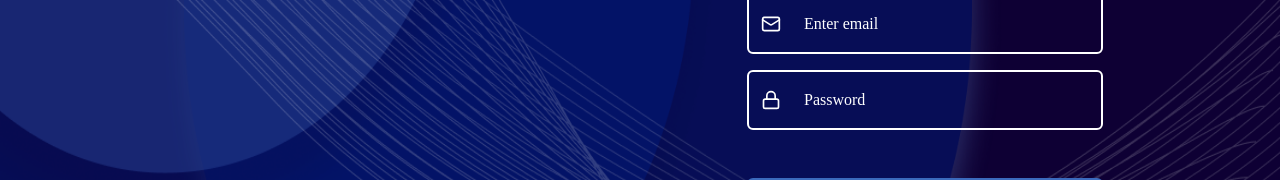
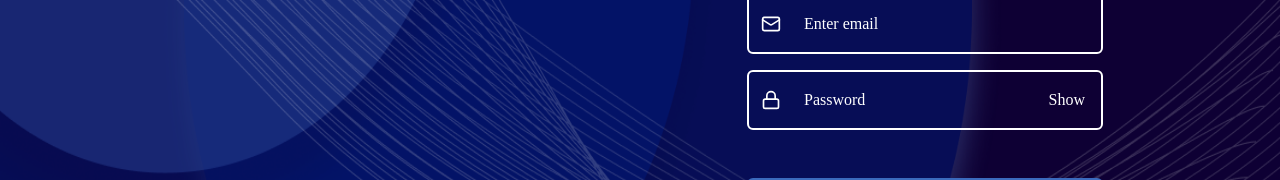
Before and after one commit to arsalan-affy/Rms-Front-End, a React (Vite) app: page /signup in a window 1280 px wide. Shown: the part 340-520 px from the top of the page. Built offline with nearby package versions, Linux system fonts and the light colour scheme; a web font is replaced by a local one.

Commit message:
login signuhp

```diff
--- a/src/index.css
+++ b/src/index.css
@@ -46,3 +46,6 @@ body {
   left: 50%;
   transform: translate(-50%, -50%);
 }
+.cursor-pointer {
+  cursor: pointer;
+}
--- a/src/pages/Login.jsx
+++ b/src/pages/Login.jsx
@@ -1,4 +1,4 @@
-import React from "react";
+import React, { useState } from "react";
 import {
   Navbar,
   Container,
@@ -14,6 +14,10 @@ import { Link } from "react-router-dom";
 // import "./Login.css"; // Make sure to create this CSS file
 
 const Login = () => {
+  const [show, setShow] = useState(true);
+  const toggleShow = () => {
+    setShow(!show);
+  };
   return (
     <div className="vh-100 d-flex align-items-center justify-content-center flex-column position-relative text-white bg-signup">
       <img
@@ -66,12 +70,12 @@ const Login = () => {
                   }}
                 />
               </InputGroup>
-              <InputGroup className="mb-5 py-2">
+              <InputGroup className="mb-5 py-2 d-md-flex align-items-center">
                 <InputGroup.Text className="bg-transparent text-white border-0 pe-3">
                   <Lock size={20} />
                 </InputGroup.Text>
                 <Form.Control
-                  type="password"
+                  type={show ? "password" : "text"}
                   placeholder="Password"
                   className="p-2 bg-transparent text-white signup-input border-0 no-focus-outline"
                   style={{
@@ -79,6 +83,17 @@ const Login = () => {
                     "::placeholder": { color: "white" },
                   }}
                 />
+                <div
+                  className="d-flex align-items-center justify-content-center h-100 cursor-pointer px-3 cursor-pointer "
+                  style={{ height: "100%" }}
+                  onClick={toggleShow}
+                >
+                  {show ? (
+                    <p className="m-0">Show</p>
+                  ) : (
+                    <p className="m-0">Hide</p>
+                  )}
+                </div>
               </InputGroup>
               <Button
                 type="submit"
--- a/src/pages/SignUp.jsx
+++ b/src/pages/SignUp.jsx
@@ -1,4 +1,4 @@
-import React from "react";
+import React, { useState } from "react";
 import {
   Navbar,
   Container,
@@ -13,6 +13,10 @@ import image from "../assets/bg-auth.png";
 import { Link } from "react-router-dom";
 
 const SignUp = () => {
+  const [show, setShow] = useState(true);
+  const toggleShow = () => {
+    setShow(!show);
+  };
   return (
     <div className="vh-100 d-flex align-items-center justify-content-center flex-column position-relative text-white bg-signup">
       <img
@@ -33,7 +37,7 @@ const SignUp = () => {
           <Link className="text-decoration-none text-white fs-2">Logo</Link>
         </Container>
       </Navbar>
-      <Container >
+      <Container>
         <Row>
           <Col
             md={7}
@@ -74,12 +78,12 @@ const SignUp = () => {
                   }}
                 />
               </InputGroup>
-              <InputGroup className="mb-5 py-2">
+              <InputGroup className="mb-5 py-2 d-flex align-items-center justify-content-center">
                 <InputGroup.Text className="bg-transparent text-white border-0 pe-3">
                   <Lock size={20} />
                 </InputGroup.Text>
                 <Form.Control
-                  type="password"
+                  type={show ? "password" : "text"}
                   placeholder="Password"
                   className="p-2 bg-transparent text-white signup-input border-0"
                   style={{
@@ -87,6 +91,17 @@ const SignUp = () => {
                     "::placeholder": { color: "white" },
                   }}
                 />
+                <div
+                  className="d-flex align-items-center justify-content-center h-100 cursor-pointer px-3 cursor-pointer"
+                  style={{ height: "100%" }}
+                  onClick={toggleShow}
+                >
+                  {show ? (
+                    <p className="m-0">Show</p>
+                  ) : (
+                    <p className="m-0">Hide</p>
+                  )}
+                </div>
               </InputGroup>
               <Button
                 type="submit"
```
